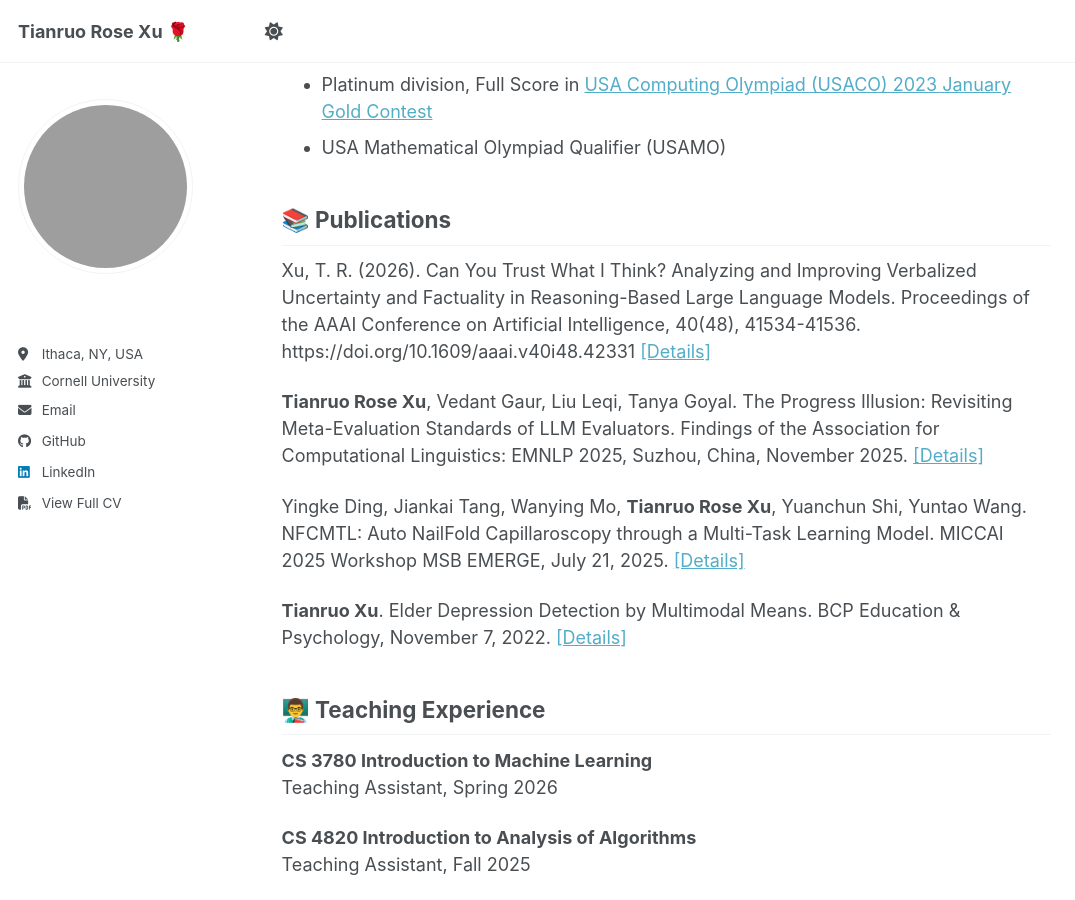
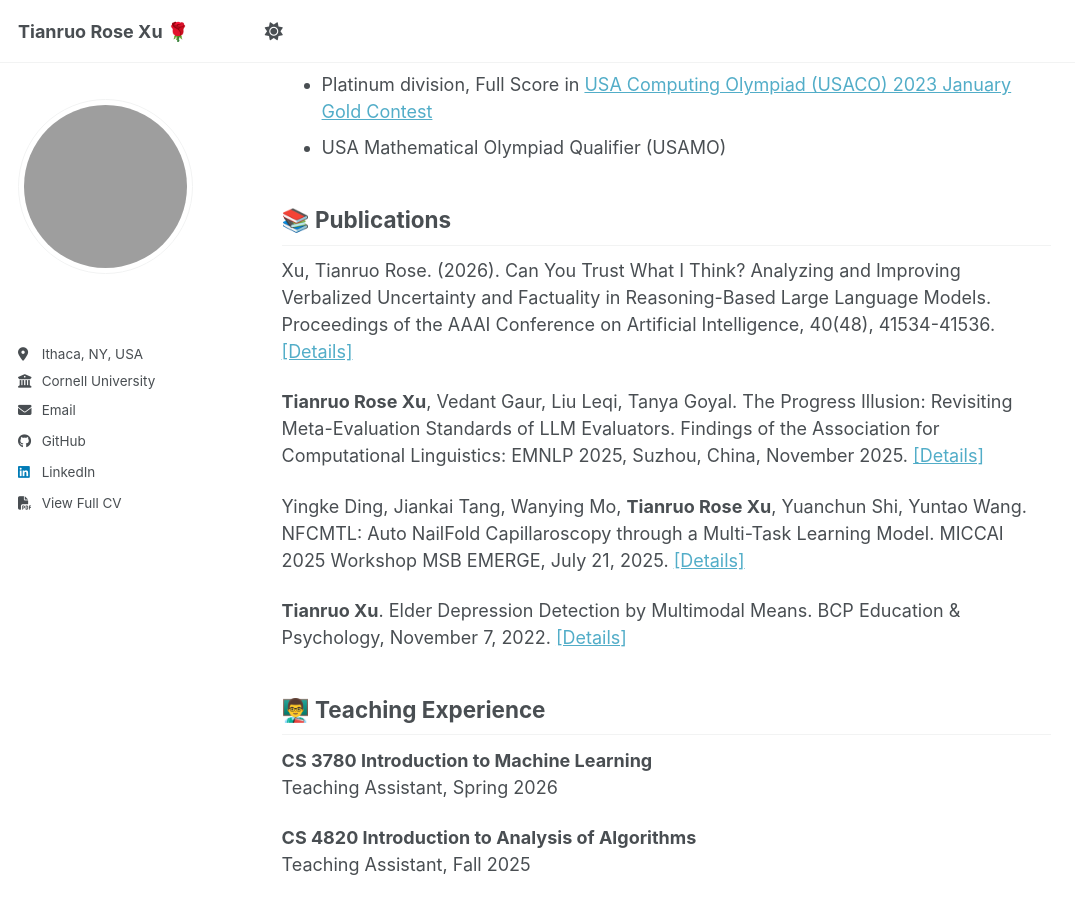
Before and after one commit to XTRose29/xtrose29.github.io, a Jekyll site: the page built from _pages/about.md, in a window 1280 px wide and 900 px high, scrolled down 1049 px. Shown: the whole window, without its empty margins (0-1075 px from the left). Built offline with Jekyll 4.4.1, drawn with Linux system fonts in a browser that asks for light colours; a script bundle is joined from its source files by our own code; library files that are not in the unit come from our copies; part of the change alters nothing that is shown.

Commit message:
Homepage publications: bold Xu, T. R. and hide list URL; sync AAAI post if changed
Made-with: Cursor

```diff
--- a/_includes/archive-single-simple.html
+++ b/_includes/archive-single-simple.html
@@ -6,16 +6,23 @@
 {% elsif post.collection == 'publications' %}
   {% if post.citation %}
     {% assign citation = post.citation | remove: '&quot;' | remove: '<i>' | remove: '</i>' | remove: '&amp;' %}
+    {% comment %}List view: hide trailing URL so lines match other entries; full citation unchanged in each post's front matter.{% endcomment %}
+    {% assign citation_display = citation | split: " https://" | first %}
+    {% assign citation_display = citation_display | split: " http://" | first %}
     {% assign my_name_full = "Tianruo Rose Xu" %}
     {% assign my_name_short = "Tianruo Xu" %}
-    {% assign name_parts_full = citation | split: my_name_full %}
-    {% assign name_parts_short = citation | split: my_name_short %}
+    {% assign my_name_apa = "Xu, T. R." %}
+    {% assign name_parts_full = citation_display | split: my_name_full %}
+    {% assign name_parts_short = citation_display | split: my_name_short %}
+    {% assign name_parts_apa = citation_display | split: my_name_apa %}
     {% if name_parts_full.size > 1 %}
 <p>{{ name_parts_full[0] }}<strong>{{ my_name_full }}</strong>{{ name_parts_full[1] }} <a href="{{ base_path }}{{ post.url }}" target="_blank" rel="noopener noreferrer">[Details]</a></p>
     {% elsif name_parts_short.size > 1 %}
 <p>{{ name_parts_short[0] }}<strong>{{ my_name_short }}</strong>{{ name_parts_short[1] }} <a href="{{ base_path }}{{ post.url }}" target="_blank" rel="noopener noreferrer">[Details]</a></p>
+    {% elsif name_parts_apa.size > 1 %}
+<p>{{ name_parts_apa[0] }}<strong>{{ my_name_apa }}</strong>{{ name_parts_apa[1] }} <a href="{{ base_path }}{{ post.url }}" target="_blank" rel="noopener noreferrer">[Details]</a></p>
     {% else %}
-<p>{{ citation }} <a href="{{ base_path }}{{ post.url }}" target="_blank" rel="noopener noreferrer">[Details]</a></p>
+<p>{{ citation_display }} <a href="{{ base_path }}{{ post.url }}" target="_blank" rel="noopener noreferrer">[Details]</a></p>
     {% endif %}
   {% else %}
 <p><strong>{{ post.title }}</strong><br />
--- a/_publications/2026-01-01-aaai-uc-uncertainty-factuality.md
+++ b/_publications/2026-01-01-aaai-uc-uncertainty-factuality.md
@@ -7,7 +7,7 @@ excerpt: 'Published in Proceedings of AAAI 2026 (open access).'
 date: 2026-01-01
 venue: 'Proceedings of the AAAI Conference on Artificial Intelligence'
 paperurl: 'https://ojs.aaai.org/index.php/AAAI/article/view/42331'
-citation: 'Xu, T. R. (2026). Can You Trust What I Think? Analyzing and Improving Verbalized Uncertainty and Factuality in Reasoning-Based Large Language Models. Proceedings of the AAAI Conference on Artificial Intelligence, 40(48), 41534-41536. https://doi.org/10.1609/aaai.v40i48.42331'
+citation: 'Xu, Tianruo Rose. (2026). Can You Trust What I Think? Analyzing and Improving Verbalized Uncertainty and Factuality in Reasoning-Based Large Language Models. Proceedings of the AAAI Conference on Artificial Intelligence, 40(48), 41534-41536. https://doi.org/10.1609/aaai.v40i48.42331'
 share: false
 hide_auto_published: true
 show_paper_link: true
```
